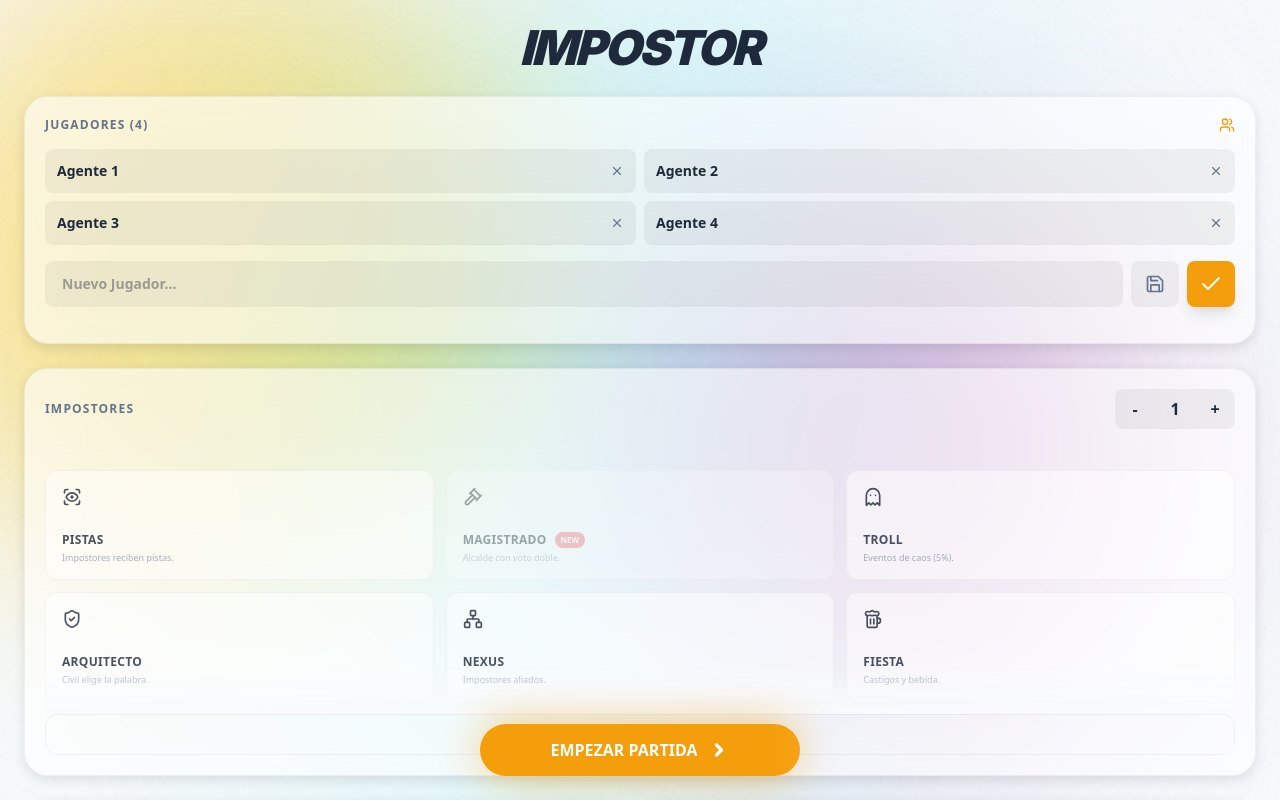
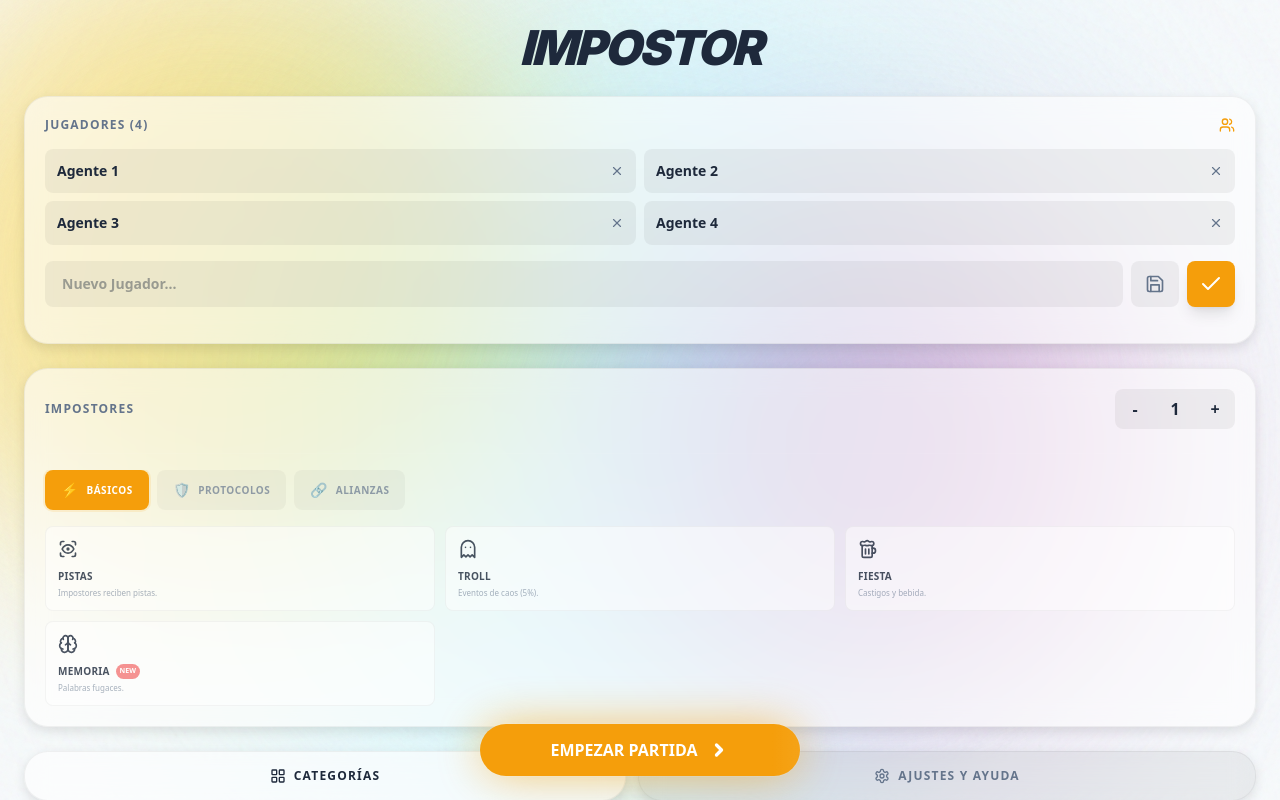
Before and after one commit to javirerffggg/Impostor-9.0, a React (Vite) app: page / in a window 1280 px wide. Built offline with nearby package versions, Linux system fonts and the light colour scheme.

Commit message:
feat(setup): Organize game modes into tabs
Introduces a tabbed interface for game modes in the setup view. This improves organization by grouping related modes into "Básicos," "Protocolos," and "Alianzas" tabs. The "Magistrado" mode is moved to the "Protocolos" tab.

```diff
--- /dev/null
+++ b/components/GameModeWithTabs.tsx
@@ -0,0 +1,178 @@
+import React, { useState } from 'react';
+import { ThemeConfig } from '../types';
+
+export interface GameModeItem {
+    id: string;
+    icon: React.ReactNode;
+    name: string;
+    description: string;
+    isActive: boolean;
+    isDisabled?: boolean;
+    isNew?: boolean;
+}
+
+interface Props {
+    modes: GameModeItem[];
+    theme: ThemeConfig;
+    onModeToggle: (modeId: string) => void;
+}
+
+type TabId = 'basic' | 'protocols' | 'alliances';
+
+const TABS: Record<TabId, { label: string; icon: string; modeIds: string[] }> = {
+    basic: {
+        label: 'Básicos',
+        icon: '⚡',
+        modeIds: ['hint', 'troll', 'party', 'memory']
+    },
+    protocols: {
+        label: 'Protocolos',
+        icon: '🛡️',
+        modeIds: ['architect', 'magistrado', 'renuncia']
+    },
+    alliances: {
+        label: 'Alianzas',
+        icon: '🔗',
+        modeIds: ['nexus', 'oracle', 'vanguardia']
+    }
+};
+
+export const GameModeWithTabs: React.FC<Props> = ({ modes, theme, onModeToggle }) => {
+    const [activeTab, setActiveTab] = useState<TabId>('basic');
+
+    const currentModes = modes.filter(mode =>
+        TABS[activeTab].modeIds.includes(mode.id)
+    );
+
+    return (
+        <div className="space-y-3 animate-in fade-in duration-300">
+            {/* Tab Navigation */}
+            <div className="flex gap-2 overflow-x-auto pb-1 no-scrollbar -mx-1 px-1">
+                {(Object.keys(TABS) as TabId[]).map(tabId => {
+                    const tab = TABS[tabId];
+                    const isActive = activeTab === tabId;
+                    const activeCount = modes.filter(m =>
+                        tab.modeIds.includes(m.id) && m.isActive
+                    ).length;
+
+                    return (
+                        <button
+                            key={tabId}
+                            onClick={() => setActiveTab(tabId)}
+                            className="relative px-4 py-2.5 rounded-lg font-bold text-[10px] uppercase tracking-wider whitespace-nowrap transition-all active:scale-95 flex items-center gap-2 shrink-0"
+                            style={{
+                                backgroundColor: isActive ? theme.accent : theme.border,
+                                color: isActive ? 'white' : theme.sub,
+                                opacity: isActive ? 1 : 0.7,
+                                boxShadow: isActive ? `0 0 0 2px ${theme.accent}20` : 'none'
+                            }}
+                        >
+                            <span className="text-sm">{tab.icon}</span>
+                            <span>{tab.label}</span>
+                            {activeCount > 0 && (
+                                <span
+                                    className="ml-0.5 min-w-[18px] h-[18px] rounded-full flex items-center justify-center text-[9px] font-black px-1"
+                                    style={{
+                                        backgroundColor: isActive ? 'rgba(255,255,255,0.25)' : theme.accent,
+                                        color: isActive ? 'white' : 'white'
+                                    }}
+                                >
+                                    {activeCount}
+                                </span>
+                            )}
+                        </button>
+                    );
+                })}
+            </div>
+
+            {/* Mode Grid */}
+            <div
+                className="grid grid-cols-3 gap-2.5 min-h-[90px]"
+                style={{
+                    animationDelay: '100ms'
+                }}
+            >
+                {currentModes.map((mode, index) => (
+                    <ModeCard
+                        key={mode.id}
+                        mode={mode}
+                        theme={theme}
+                        onClick={() => onModeToggle(mode.id)}
+                        index={index}
+                    />
+                ))}
+            </div>
+            <style>{`
+                .no-scrollbar::-webkit-scrollbar { display: none; }
+                .no-scrollbar { -ms-overflow-style: none; scrollbar-width: none; }
+            `}</style>
+        </div>
+    );
+};
+
+const ModeCard: React.FC<{
+    mode: GameModeItem;
+    theme: ThemeConfig;
+    onClick: () => void;
+    index: number;
+}> = ({ mode, theme, onClick, index }) => {
+    return (
+        <button
+            onClick={onClick}
+            disabled={mode.isDisabled}
+            className={`
+                relative p-3 rounded-lg border transition-all duration-300 text-left
+                flex flex-col h-full justify-between min-h-[85px]
+                ${mode.isActive
+                    ? 'scale-[1.02] shadow-lg'
+                    : 'hover:scale-[1.01] hover:bg-white/5 opacity-80 hover:opacity-100'
+                }
+                disabled:opacity-40 disabled:cursor-not-allowed disabled:hover:scale-100
+                animate-in slide-in-from-bottom duration-300
+            `}
+            style={{
+                backgroundColor: mode.isActive ? `${theme.accent}15` : theme.cardBg,
+                borderColor: mode.isActive ? theme.accent : theme.border,
+                animationDelay: `${index * 50}ms`
+            }}
+        >
+            <div className="flex justify-between items-start w-full mb-2">
+                <div
+                    className="text-xl transition-transform duration-300 group-hover:scale-110"
+                    style={{ color: mode.isActive ? theme.accent : theme.text }}
+                >
+                    {mode.icon}
+                </div>
+
+                {mode.isActive && (
+                    <div
+                        className="w-1.5 h-1.5 rounded-full shadow-[0_0_6px_currentColor] animate-pulse"
+                        style={{ backgroundColor: theme.accent, color: theme.accent }}
+                    />
+                )}
+            </div>
+
+            <div className="w-full">
+                <div className="flex items-center gap-1.5 mb-1">
+                    <span
+                        className="text-[10px] font-black uppercase tracking-wide truncate"
+                        style={{ color: theme.text }}
+                    >
+                        {mode.name}
+                    </span>
+                    {mode.isNew && (
+                        <span className="text-[7px] font-bold bg-red-500 text-white px-1 py-0.5 rounded-full shrink-0 animate-pulse">
+                            NEW
+                        </span>
+                    )}
+                </div>
+                <p
+                    className="text-[8px] leading-tight opacity-70 line-clamp-1 font-medium"
+                    style={{ color: theme.sub }}
+                >
+                    {mode.description}
+                </p>
+            </div>
+        </button>
+    );
+};
--- a/components/views/SetupView.tsx
+++ b/components/views/SetupView.tsx
@@ -1,10 +1,7 @@
-
-
-
 import React, { useState } from 'react';
 import { GameState, ThemeConfig, Player } from '../../types';
 import { Users, X, Save, Check, Database, LayoutGrid, Settings, ChevronRight, Lock, Droplets, ScanEye, Ghost, ShieldCheck, Network, Beer, Eye, Zap, UserMinus, Brain, Gavel } from 'lucide-react';
-import { GameModeGrid, GameModeItem } from '../GameModeGrid';
+import { GameModeWithTabs, GameModeItem } from '../GameModeWithTabs';
 import { getMemoryConfigForDifficulty } from '../../utils/memoryWordGenerator';
 
 interface Props {
@@ -61,12 +58,44 @@ export const SetupView: React.FC<Props> = ({
     };
 
     const modes: GameModeItem[] = [
+        // TAB: BÁSICOS
         {
             id: 'hint',
             name: 'Pistas',
             description: 'Impostores reciben pistas.',
             icon: <ScanEye size={20} />,
             isActive: gameState.settings.hintMode
+        },
+        {
+            id: 'troll',
+            name: 'Troll',
+            description: 'Eventos de caos (5%).',
+            icon: <Ghost size={20} />,
+            isActive: gameState.settings.trollMode
+        },
+        {
+            id: 'party',
+            name: 'Fiesta',
+            description: 'Castigos y bebida.',
+            icon: <Beer size={20} />,
+            isActive: gameState.settings.partyMode
+        },
+        {
+            id: 'memory',
+            name: 'Memoria',
+            description: 'Palabras fugaces.',
+            icon: <Brain size={20} />,
+            isActive: gameState.settings.memoryModeConfig.enabled,
+            isNew: true
+        },
+
+        // TAB: PROTOCOLOS
+        {
+            id: 'architect',
+            name: 'Arquitecto',
+            description: 'Civil elige la palabra.',
+            icon: <ShieldCheck size={20} />,
+            isActive: gameState.settings.architectMode
         },
         {
             id: 'magistrado',
@@ -78,32 +107,21 @@ export const SetupView: React.FC<Props> = ({
             isNew: true
         },
         {
-            id: 'troll',
-            name: 'Troll',
-            description: 'Eventos de caos (5%).',
-            icon: <Ghost size={20} />,
-            isActive: gameState.settings.trollMode
+            id: 'renuncia',
+            name: 'Renuncia',
+            description: 'Rechazar rol impostor.',
+            icon: <UserMinus size={20} />,
+            isActive: gameState.settings.renunciaMode,
+            isDisabled: gameState.impostorCount < 2
         },
-        {
-            id: 'architect',
-            name: 'Arquitecto',
-            description: 'Civil elige la palabra.',
-            icon: <ShieldCheck size={20} />,
-            isActive: gameState.settings.architectMode
-        },
+
+        // TAB: ALIANZAS
         {
             id: 'nexus',
             name: 'Nexus',
             description: 'Impostores aliados.',
             icon: <Network size={20} />,
             isActive: gameState.settings.nexusMode
-        },
-        {
-            id: 'party',
-            name: 'Fiesta',
-            description: 'Castigos y bebida.',
-            icon: <Beer size={20} />,
-            isActive: gameState.settings.partyMode
         },
         {
             id: 'oracle',
@@ -120,22 +138,6 @@ export const SetupView: React.FC<Props> = ({
             icon: <Zap size={20} />,
             isActive: gameState.settings.vanguardiaMode && gameState.settings.hintMode,
             isDisabled: !gameState.settings.hintMode
-        },
-        {
-            id: 'renuncia',
-            name: 'Renuncia',
-            description: 'Rechazar rol.',
-            icon: <UserMinus size={20} />,
-            isActive: gameState.settings.renunciaMode,
-            isDisabled: gameState.impostorCount < 2
-        },
-        {
-            id: 'memory',
-            name: 'Memoria',
-            description: 'Palabras fugaces.',
-            icon: <Brain size={20} />,
-            isActive: gameState.settings.memoryModeConfig.enabled,
-            isNew: true
         }
     ];
 
@@ -318,13 +320,12 @@ export const SetupView: React.FC<Props> = ({
                         </div>
                     </div>
 
-                    {/* NEW COMPACT MODE GRID */}
+                    {/* NEW TABBED MODE SELECTOR */}
                     <div className="pt-4 border-t border-white/5">
-                        <GameModeGrid
+                        <GameModeWithTabs
                             modes={modes}
                             theme={theme}
                             onModeToggle={handleModeToggle}
-                            compactLimit={6}
                         />
                     </div>
                 </div>
```
